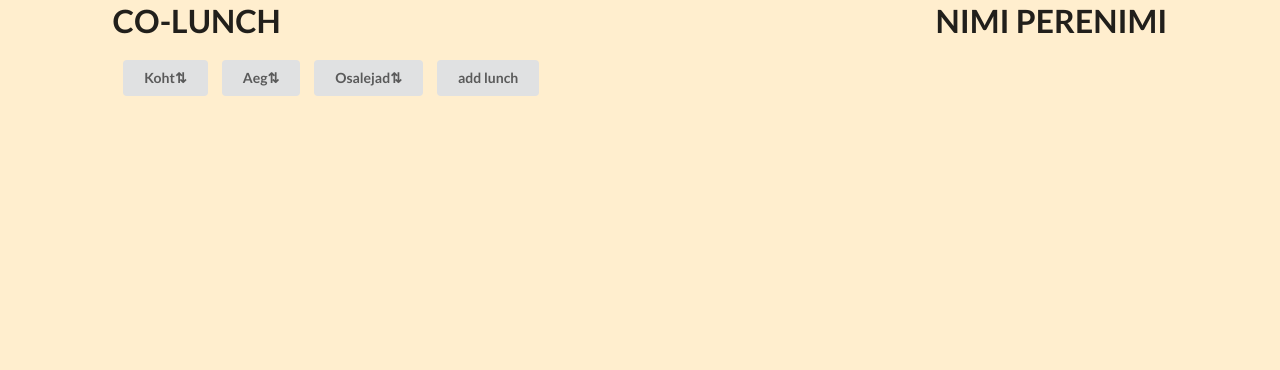
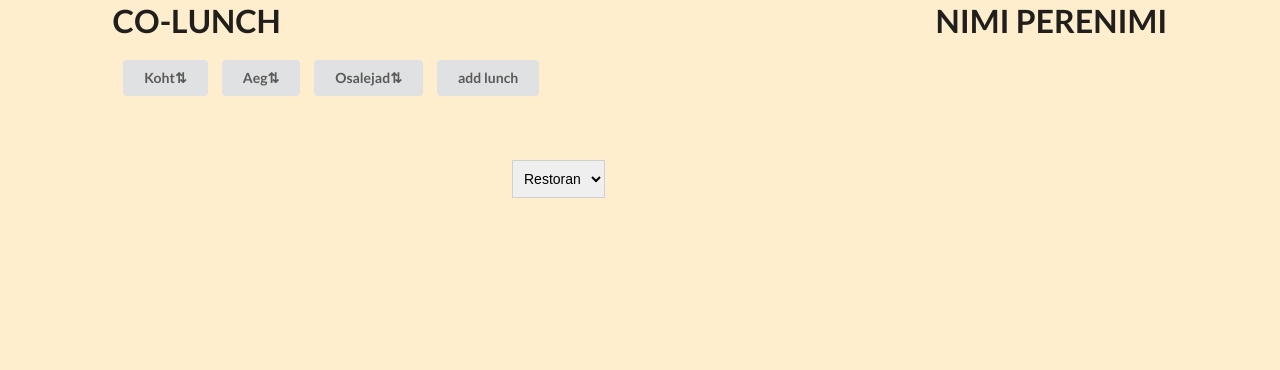
Before and after one commit to johanveenpere/tutvus, a PHP site: page /mainpage.php in a window 1280 px wide. Shown: the top 370 px of the page. Run offline with PHP 8.4, Linux system fonts and the light colour scheme; data that the repository does not hold is empty; some libraries are stand-ins or nearby versions.

Commit message:
dropdown

```diff
--- a/addLunch.js
+++ b/addLunch.js
@@ -4,3 +4,7 @@ function showAddLunchPopup(){
     var shadow = document.getElementById("shadow")
     shadow.classList.add("shadowon");
 };
+
+$('#select')
+  .dropdown()
+;
--- a/mainpage.php
+++ b/mainpage.php
@@ -45,14 +45,15 @@
 	<body>
         <div class="popup" id="lunchPopup">
             <form action="addlunch.php">
-                <select name="lunchlocations">
+                <select name="gender" class="ui dropdown" id="select">
+                    <option value="">Restoran</option>
                     <?php
                         $result = $connection -> query("SELECT * FROM lunch_locations");
                         while($lunch_location = $result -> fetch_object()){
                             echo "<option value=" . $lunch_location -> lunch_location_id.">".$lunch_location -> lunch_location_name."</option>";
                         }
                     ?>
-                </select><br>
+              </select><br>
                 <input type="date" name="day"></input><br>
                 <input type="time" name="startTime"></input>
                 <input type="time" name="endTime"></input>
```
